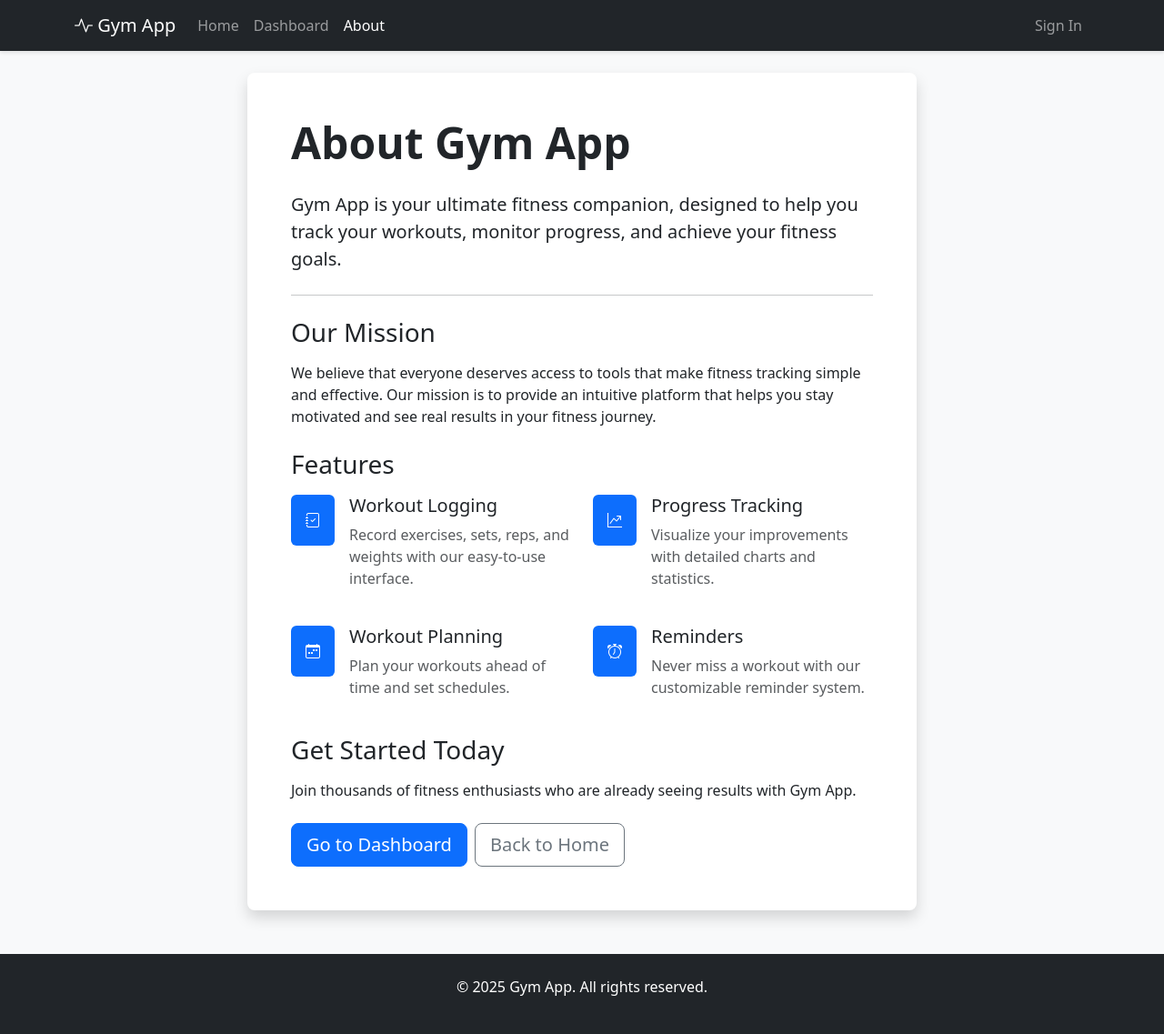
After one commit to dwalker2025/Last_Gym_App, a Flask app: page /about in a window 1280 px wide. The commit adds this page. Shown: the whole page at 91% size. Run offline with Flask 3, Linux system fonts and the light colour scheme.

Commit message:
db created and basic flask app with home, dashboard, and about page.

```diff
--- a/Gym-App2/app.py
+++ b/Gym-App2/app.py
@@ -1,12 +1,214 @@
-from flask import Flask
+# app.py
+from flask import Flask, request, jsonify, render_template, redirect, url_for
+from flask_sqlalchemy import SQLAlchemy
+from flask_migrate import Migrate
+import os
+from werkzeug.security import generate_password_hash, check_password_hash
+import re
+from datetime import datetime
 
+# Create Flask app
 app = Flask(__name__)
 
+# Database configuration
+app.config['SQLALCHEMY_DATABASE_URI'] = 'sqlite:///site.db'
+app.config['SQLALCHEMY_TRACK_MODIFICATIONS'] = False
+app.config['SECRET_KEY'] = os.environ.get('SECRET_KEY', 'dev_key_for_development')
 
+# Initialize extensions
+db = SQLAlchemy(app)
+migrate = Migrate(app, db)
+
+
+# Define models
+class User(db.Model):
+    __tablename__ = 'users'
+
+    id = db.Column(db.Integer, primary_key=True)
+    username = db.Column(db.String(64), unique=True, nullable=False)
+    email = db.Column(db.String(120), unique=True, nullable=False)
+    password_hash = db.Column(db.String(256), nullable=False)
+    created_at = db.Column(db.DateTime, default=datetime.utcnow)
+    active = db.Column(db.Boolean, default=True)
+
+    def __init__(self, username, email, password):
+        self.username = username
+        self.email = email
+        self.set_password(password)
+
+    def set_password(self, password):
+        self.password_hash = generate_password_hash(password)
+
+    def check_password(self, password):
+        return check_password_hash(self.password_hash, password)
+
+    @staticmethod
+    def is_valid_email(email):
+        """Validate email format - checks for @ symbol and domain"""
+        if not email:
+            return False
+
+        # Basic pattern: something@something.something
+        pattern = r'^[a-zA-Z0-9._%+-]+@[a-zA-Z0-9.-]+\.[a-zA-Z]{2,}$'
+        return bool(re.match(pattern, email))
+
+    @staticmethod
+    def is_valid_password(password):
+        """
+        Validate password strength
+        - At least 8 characters long
+        """
+        if not password or len(password) < 8:
+            return False
+        return True
+
+    @classmethod
+    def create_user(cls, username, email, password):
+        """
+        Create a new user with validation
+        Returns (user, error_message)
+        """
+        # Validate email
+        if not cls.is_valid_email(email):
+            return None, "Invalid email format"
+
+        # Check if email already exists
+        if cls.query.filter_by(email=email).first():
+            return None, "Email already registered"
+
+        # Check if username already exists
+        if cls.query.filter_by(username=username).first():
+            return None, "Username already taken"
+
+        # Validate password
+        if not cls.is_valid_password(password):
+            return None, "Password must be at least 8 characters long"
+
+        # Create new user
+        user = cls(username=username, email=email, password=password)
+        return user, None
+
+
+# Web UI Routes
 @app.route('/')
-def hello_world():
-    return 'Hello World!'
+def home():
+    return render_template('home.html')
+
+
+@app.route('/dashboard')
+def dashboard():
+    # For now, just display a placeholder dashboard
+    # Later, you can add authentication and personalized content
+    stats = {
+        'total_users': User.query.count(),
+        'active_users': User.query.filter_by(active=True).count(),
+        'recent_joins': User.query.order_by(User.created_at.desc()).limit(5).all()
+    }
+    return render_template('dashboard.html', stats=stats)
+
+
+@app.route('/about')
+def about():
+    return render_template('about.html')
+
+
+# API Routes
+@app.route('/api/users', methods=['GET'])
+def get_users():
+    users = User.query.all()
+    result = [{"id": user.id, "username": user.username, "email": user.email, "active": user.active} for user in users]
+    return jsonify(result)
+
+
+@app.route('/api/users/<int:user_id>', methods=['GET'])
+def get_user(user_id):
+    user = User.query.get_or_404(user_id)
+    return jsonify({
+        "id": user.id,
+        "username": user.username,
+        "email": user.email,
+        "active": user.active,
+        "created_at": user.created_at.isoformat()
+    })
+
+
+@app.route('/api/users', methods=['POST'])
+def create_user():
+    if not request.is_json:
+        return jsonify({"error": "Request must be JSON"}), 400
+
+    data = request.get_json()
+    username = data.get('username')
+    email = data.get('email')
+    password = data.get('password')
+
+    user, error = User.create_user(username, email, password)
+
+    if error:
+        return jsonify({"error": error}), 400
+
+    db.session.add(user)
+    db.session.commit()
+
+    return jsonify({
+        "id": user.id,
+        "username": user.username,
+        "email": user.email,
+        "message": "User created successfully"
+    }), 201
+
+
+@app.route('/api/users/<int:user_id>', methods=['PUT'])
+def update_user(user_id):
+    user = User.query.get_or_404(user_id)
+
+    if not request.is_json:
+        return jsonify({"error": "Request must be JSON"}), 400
+
+    data = request.get_json()
+
+    if 'username' in data:
+        existing_user = User.query.filter_by(username=data['username']).first()
+        if existing_user and existing_user.id != user.id:
+            return jsonify({"error": "Username already taken"}), 400
+        user.username = data['username']
+
+    if 'email' in data:
+        if not User.is_valid_email(data['email']):
+            return jsonify({"error": "Invalid email format"}), 400
+
+        existing_user = User.query.filter_by(email=data['email']).first()
+        if existing_user and existing_user.id != user.id:
+            return jsonify({"error": "Email already registered"}), 400
+        user.email = data['email']
+
+    if 'password' in data:
+        if not User.is_valid_password(data['password']):
+            return jsonify({"error": "Password must be at least 8 characters long"}), 400
+        user.set_password(data['password'])
+
+    if 'active' in data and isinstance(data['active'], bool):
+        user.active = data['active']
+
+    db.session.commit()
+
+    return jsonify({
+        "id": user.id,
+        "username": user.username,
+        "email": user.email,
+        "active": user.active,
+        "message": "User updated successfully"
+    })
+
+
+@app.route('/api/users/<int:user_id>', methods=['DELETE'])
+def delete_user(user_id):
+    user = User.query.get_or_404(user_id)
+    db.session.delete(user)
+    db.session.commit()
+
+    return jsonify({"message": f"User {user_id} deleted successfully"})
 
 
 if __name__ == '__main__':
-    app.run()
+    app.run(debug=True)
--- /dev/null
+++ b/Gym-App2/static/css/main.css
@@ -0,0 +1,42 @@
+/* static/css/main.css */
+body {
+    background-color: #f8f9fa;
+    min-height: 100vh;
+    display: flex;
+    flex-direction: column;
+}
+
+.container {
+    flex: 1;
+}
+
+.navbar {
+    box-shadow: 0 2px 4px rgba(0, 0, 0, 0.1);
+}
+
+.card {
+    border-radius: 0.5rem;
+    border: none;
+    box-shadow: 0 0.125rem 0.25rem rgba(0, 0, 0, 0.075);
+    transition: all 0.3s ease;
+}
+
+.card:hover {
+    box-shadow: 0 0.5rem 1rem rgba(0, 0, 0, 0.15);
+    transform: translateY(-2px);
+}
+
+.feature-icon {
+    width: 4rem;
+    height: 4rem;
+}
+
+footer {
+    margin-top: auto;
+}
+
+/* Dashboard specific styles */
+.dashboard-stats .card {
+    border-radius: 1rem;
+    overflow: hidden;
+}
--- /dev/null
+++ b/Gym-App2/templates/about.html
@@ -0,0 +1,77 @@
+<!-- templates/about.html -->
+{% extends "base.html" %}
+
+{% block title %}About | Gym App{% endblock %}
+
+{% block content %}
+<div class="row">
+    <div class="col-lg-8 mx-auto">
+        <div class="card border-0 shadow">
+            <div class="card-body p-5">
+                <h1 class="display-5 fw-bold mb-4">About Gym App</h1>
+                <p class="lead">Gym App is your ultimate fitness companion, designed to help you track your workouts, monitor progress, and achieve your fitness goals.</p>
+
+                <hr class="my-4">
+
+                <h2 class="h3 mb-3">Our Mission</h2>
+                <p>We believe that everyone deserves access to tools that make fitness tracking simple and effective. Our mission is to provide an intuitive platform that helps you stay motivated and see real results in your fitness journey.</p>
+
+                <h2 class="h3 mb-3 mt-4">Features</h2>
+                <div class="row g-4 mb-4">
+                    <div class="col-md-6">
+                        <div class="d-flex align-items-start">
+                            <div class="bg-primary text-white p-3 rounded me-3">
+                                <i class="bi bi-journal-check"></i>
+                            </div>
+                            <div>
+                                <h3 class="h5">Workout Logging</h3>
+                                <p class="text-muted">Record exercises, sets, reps, and weights with our easy-to-use interface.</p>
+                            </div>
+                        </div>
+                    </div>
+                    <div class="col-md-6">
+                        <div class="d-flex align-items-start">
+                            <div class="bg-primary text-white p-3 rounded me-3">
+                                <i class="bi bi-graph-up-arrow"></i>
+                            </div>
+                            <div>
+                                <h3 class="h5">Progress Tracking</h3>
+                                <p class="text-muted">Visualize your improvements with detailed charts and statistics.</p>
+                            </div>
+                        </div>
+                    </div>
+                    <div class="col-md-6">
+                        <div class="d-flex align-items-start">
+                            <div class="bg-primary text-white p-3 rounded me-3">
+                                <i class="bi bi-calendar-week"></i>
+                            </div>
+                            <div>
+                                <h3 class="h5">Workout Planning</h3>
+                                <p class="text-muted">Plan your workouts ahead of time and set schedules.</p>
+                            </div>
+                        </div>
+                    </div>
+                    <div class="col-md-6">
+                        <div class="d-flex align-items-start">
+                            <div class="bg-primary text-white p-3 rounded me-3">
+                                <i class="bi bi-alarm"></i>
+                            </div>
+                            <div>
+                                <h3 class="h5">Reminders</h3>
+                                <p class="text-muted">Never miss a workout with our customizable reminder system.</p>
+                            </div>
+                        </div>
+                    </div>
+                </div>
+
+                <h2 class="h3 mb-3 mt-4">Get Started Today</h2>
+                <p>Join thousands of fitness enthusiasts who are already seeing results with Gym App.</p>
+                <div class="d-grid gap-2 d-sm-flex justify-content-start mt-4">
+                    <a href="{{ url_for('dashboard') }}" class="btn btn-primary btn-lg">Go to Dashboard</a>
+                    <a href="{{ url_for('home') }}" class="btn btn-outline-secondary btn-lg">Back to Home</a>
+                </div>
+            </div>
+        </div>
+    </div>
+</div>
+{% endblock %}
--- a/Gym-App2/templates/base.html
+++ b/Gym-App2/templates/base.html
@@ -1,92 +1,60 @@
+<!-- templates/base.html -->
 <!DOCTYPE html>
 <html lang="en">
 <head>
     <meta charset="UTF-8">
     <meta name="viewport" content="width=device-width, initial-scale=1.0">
-    <title>{% block title %}Fitness App{% endblock %}</title>
+    <title>{% block title %}Gym App{% endblock %}</title>
     <!-- Bootstrap CSS -->
-    <link href="https://cdn.jsdelivr.net/npm/bootstrap@5.3.0-alpha1/dist/css/bootstrap.min.css" rel="stylesheet">
-    <!-- Font Awesome -->
-    <link rel="stylesheet" href="https://cdnjs.cloudflare.com/ajax/libs/font-awesome/6.1.1/css/all.min.css">
+    <link href="https://cdn.jsdelivr.net/npm/bootstrap@5.3.0/dist/css/bootstrap.min.css" rel="stylesheet">
+    <!-- Bootstrap Icons -->
+    <link rel="stylesheet" href="https://cdn.jsdelivr.net/npm/bootstrap-icons@1.11.0/font/bootstrap-icons.css">
     <!-- Custom CSS -->
-    <link rel="stylesheet" href="{{ url_for('static', filename='css/style.css') }}">
-    {% block styles %}{% endblock %}
+    <link rel="stylesheet" href="{{ url_for('static', filename='css/main.css') }}">
+    {% block extra_css %}{% endblock %}
 </head>
 <body>
-    <!-- Navigation -->
-    <nav class="navbar navbar-expand-lg navbar-dark bg-primary">
+    <nav class="navbar navbar-expand-lg navbar-dark bg-dark">
         <div class="container">
-            <a class="navbar-brand" href="{{ url_for('index') }}">
-                <i class="fas fa-dumbbell me-2"></i>Fitness App
+            <a class="navbar-brand" href="{{ url_for('home') }}">
+                <i class="bi bi-activity"></i> Gym App
             </a>
-            <button class="navbar-toggler" type="button" data-bs-toggle="collapse" data-bs-target="#navbarNav"
-                    aria-controls="navbarNav" aria-expanded="false" aria-label="Toggle navigation">
+            <button class="navbar-toggler" type="button" data-bs-toggle="collapse" data-bs-target="#navbarNav">
                 <span class="navbar-toggler-icon"></span>
             </button>
             <div class="collapse navbar-collapse" id="navbarNav">
-                <ul class="navbar-nav me-auto">
-                    {% if current_user.is_authenticated %}
-                        <li class="nav-item">
-                            <a class="nav-link {% if request.path == url_for('dashboard') %}active{% endif %}"
-                               href="{{ url_for('dashboard') }}">Dashboard</a>
-                        </li>
-                        <li class="nav-item">
-                            <a class="nav-link {% if request.path == url_for('profile') %}active{% endif %}"
-                               href="{{ url_for('profile') }}">Profile</a>
-                        </li>
-                        <!-- Add more navigation items as needed -->
-                    {% else %}
-                        <li class="nav-item">
-                            <a class="nav-link {% if request.path == url_for('index') %}active{% endif %}"
-                               href="{{ url_for('index') }}">Home</a>
-                        </li>
-                        <!-- Public navigation items -->
-                    {% endif %}
+                <ul class="navbar-nav">
+                    <li class="nav-item">
+                        <a class="nav-link {% if request.path == url_for('home') %}active{% endif %}" href="{{ url_for('home') }}">Home</a>
+                    </li>
+                    <li class="nav-item">
+                        <a class="nav-link {% if request.path == url_for('dashboard') %}active{% endif %}" href="{{ url_for('dashboard') }}">Dashboard</a>
+                    </li>
+                    <li class="nav-item">
+                        <a class="nav-link {% if request.path == url_for('about') %}active{% endif %}" href="{{ url_for('about') }}">About</a>
+                    </li>
                 </ul>
-                <div class="navbar-nav">
-                    {% if current_user.is_authenticated %}
-                        <li class="nav-item dropdown">
-                            <a class="nav-link dropdown-toggle" href="#" id="userDropdown" role="button"
-                               data-bs-toggle="dropdown" aria-expanded="false">
-                                <i class="fas fa-user-circle me-1"></i>{{ current_user.username }}
-                            </a>
-                            <ul class="dropdown-menu dropdown-menu-end" aria-labelledby="userDropdown">
-                                <li><a class="dropdown-item" href="{{ url_for('profile') }}">Profile</a></li>
-                                <li><hr class="dropdown-divider"></li>
-                                <li><a class="dropdown-item" href="{{ url_for('logout') }}">Logout</a></li>
-                            </ul>
-                        </li>
-                    {% else %}
-                        <li class="nav-item">
-                            <a class="nav-link {% if request.path == url_for('login') %}active{% endif %}"
-                               href="{{ url_for('login') }}">Login</a>
-                        </li>
-                        <li class="nav-item">
-                            <a class="nav-link {% if request.path == url_for('register') %}active{% endif %}"
-                               href="{{ url_for('register') }}">Register</a>
-                        </li>
-                    {% endif %}
-                </div>
+                <ul class="navbar-nav ms-auto">
+                    <li class="nav-item">
+                        <a class="nav-link" href="#">Sign In</a>
+                    </li>
+                </ul>
             </div>
         </div>
     </nav>
 
-    <!-- Main Content -->
-    <main>
+    <div class="container mt-4">
         {% block content %}{% endblock %}
-    </main>
+    </div>
 
-    <!-- Footer -->
-    <footer class="bg-light text-center text-lg-start mt-5">
-        <div class="text-center p-3" style="background-color: rgba(0, 0, 0, 0.05);">
-            © 2025 Fitness App
+    <footer class="mt-5 py-4 bg-dark text-white">
+        <div class="container text-center">
+            <p>&copy; 2025 Gym App. All rights reserved.</p>
         </div>
     </footer>
 
     <!-- Bootstrap JS Bundle with Popper -->
-    <script src="https://cdn.jsdelivr.net/npm/bootstrap@5.3.0-alpha1/dist/js/bootstrap.bundle.min.js"></script>
-    <!-- Custom JavaScript -->
-    <script src="{{ url_for('static', filename='js/script.js') }}"></script>
-    {% block scripts %}{% endblock %}
+    <script src="https://cdn.jsdelivr.net/npm/bootstrap@5.3.0/dist/js/bootstrap.bundle.min.js"></script>
+    {% block extra_js %}{% endblock %}
 </body>
 </html>
```
Also changed, not shown: Gym-App2/config.py (added, +7 -0 lines), Gym-App2/init_db.py (added, +13 -0 lines), Gym-App2/src/main/__init__.py (+5 -23 lines), Gym-App2/templates/dashboard.html (+99 -109 lines), Gym-App2/templates/home.html (added, +53 -0 lines), 2 other files.
